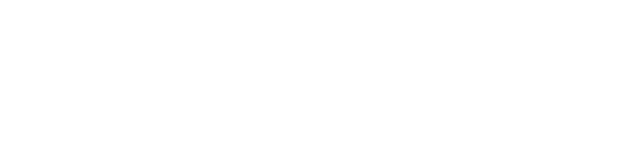
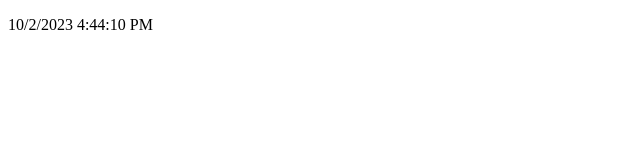
Before and after one commit to acciojob/clock-ShreyaDeveloper2001, a website: page main.html in a window 1280 px wide. Shown: the whole page, without its empty margins (0-640 px from the left). Drawn offline with Linux system fonts and the light colour scheme.

Commit message:
created a submission

```diff
--- a/main.html
+++ b/main.html
@@ -3,11 +3,13 @@
 <html>
 
 <head>
+	<title>Clock Timer</title>
 	<link rel="stylesheet" href="styles.css">
 </head>
 
 <body>
 	<!-- the entire body must be written by student -->
+	<p id="timer"></p>
     <script type="text/javascript" src="./script.js">
 </script>
 
--- a/script.js
+++ b/script.js
@@ -1 +1,14 @@
 //your JS code here. If required.
+function updateTimer() {
+            const timerElement = document.getElementById("timer");
+            const now = new Date();
+            const formattedDate = now.toLocaleDateString();
+            const formattedTime = now.toLocaleTimeString();
+            timerElement.textContent = `${formattedDate} ${formattedTime}`;
+        }
+
+        // Update the timer every second
+        setInterval(updateTimer, 1000);
+
+        // Initial update
+        updateTimer();
```
